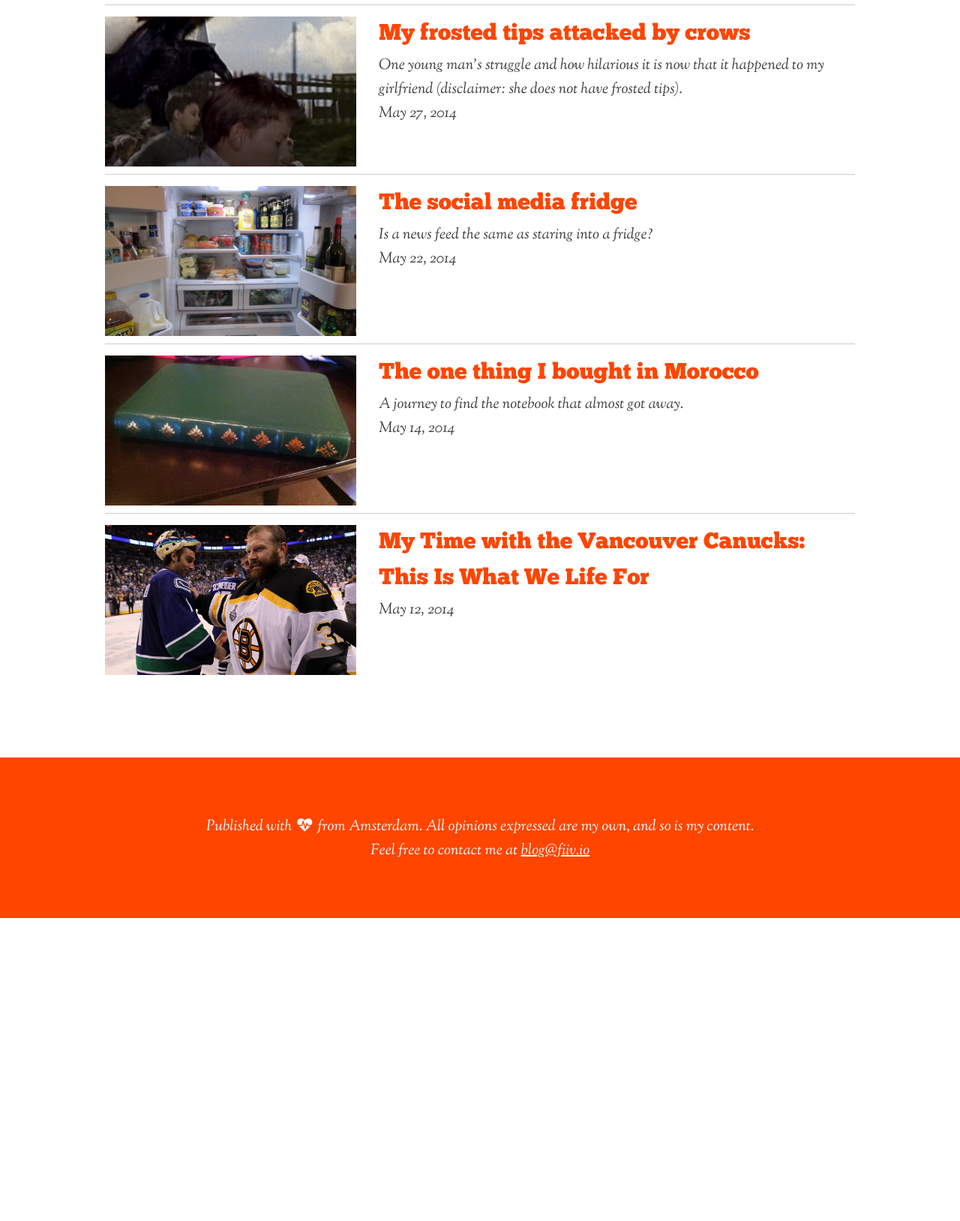
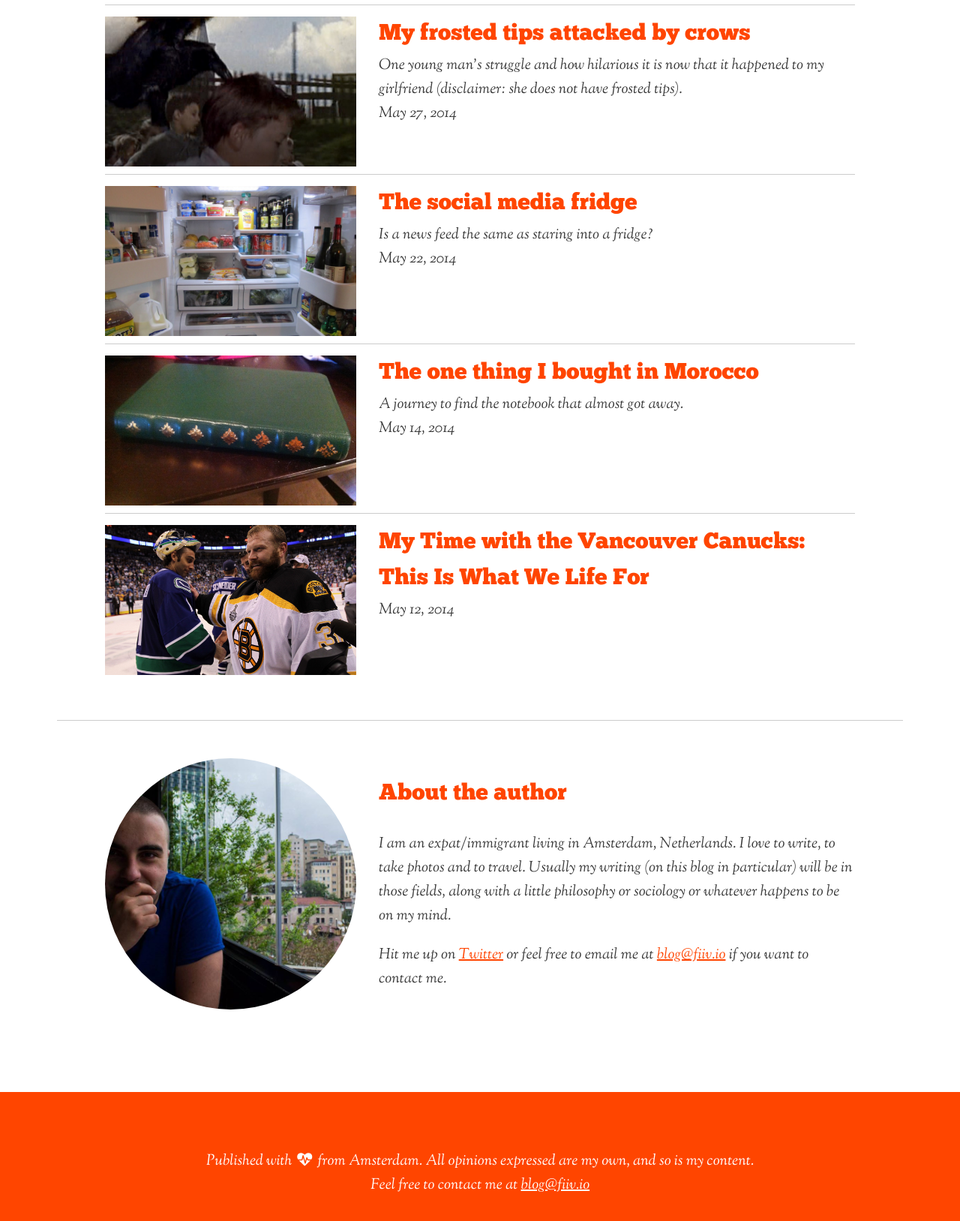
Before and after one commit to mtimofiiv/blog.fiiv.io, a Jekyll site: the page built from index.html, in a window 1280 px wide, cut to the strip 2236-3906 px from the top of the page. Shown: the top 1628 px of the strip at 75% size. Built offline with Jekyll 4.4.1, drawn with Linux system fonts in a browser that asks for light colours; nearby versions of some CDN libraries; before the commit the page ends 3460 px from its top, so only the background shows below that.

Commit message:
added identity box on the bottom of every page

```diff
--- /dev/null
+++ b/_includes/author.html
@@ -0,0 +1,11 @@
+<div class="author">
+  <div class="window"><img src="/assets/images/fiiv2.jpg"></div>
+
+  <div class="content">
+    <h2>About the author</h2>
+
+    <p>I am an expat/immigrant living in Amsterdam, Netherlands. I love to write, to take photos and to travel. Usually my writing (on this blog in particular) will be in those fields, along with a little philosophy or sociology or whatever happens to be on my mind.</p>
+
+    <p>Hit me up on <a href="https://twitter.com/mtimofiiv">Twitter</a> or feel free to email me at <a href="mailto:blog@fiiv.io">blog@fiiv.io</a> if you want to contact me.</p>
+  </div>
+</div>
--- a/_layouts/post.html
+++ b/_layouts/post.html
@@ -21,6 +21,8 @@ layout: default
 
   {% include share.html %}
 
+  {% include author.html %}
+
   <div class="comments">
     {% include comments.html %}
   </div>
--- a/_sass/_layout.scss
+++ b/_sass/_layout.scss
@@ -55,7 +55,7 @@
   width: 100%;
 }
 
-.post-content, .post-header .content, .site-header .content, .post .comments, .blogroll {
+.post-content, .post-header .content, .site-header .content, .post .comments, .blogroll, .author {
   width: 90%;
   max-width: 1000px;
   padding: 0 5%;
@@ -163,6 +163,35 @@
   padding: 0;
 }
 
+.author {
+  display: -webkit-flex;
+  display: flex;
+  -webkit-flex-direction: row;
+  flex-direction: row;
+  margin-top: 50px;
+  margin-bottom: 100px;
+  padding-top: 50px;
+  border-top: 1px solid #ccc;
+}
+
+.author .window {
+  width: 33%;
+  -webkit-flex: 1 1 auto;
+  flex: 1 1 auto;
+}
+
+.author .content {
+  width: 63%;
+  margin-left: 3%;
+  -webkit-flex: 1 1 auto;
+  flex: 1 1 auto;
+}
+
+.author .window img {
+  border-radius: 50%;
+  width: 100%;
+}
+
 .site-footer {
   width: 100%;
   background: $brand-color;
--- a/index.html
+++ b/index.html
@@ -16,3 +16,5 @@ layout: default
     </div>
   {% endfor %}
 </div>
+
+{% include author.html %}
```
Also changed, not shown: assets/images/fiiv2.jpg (added).
